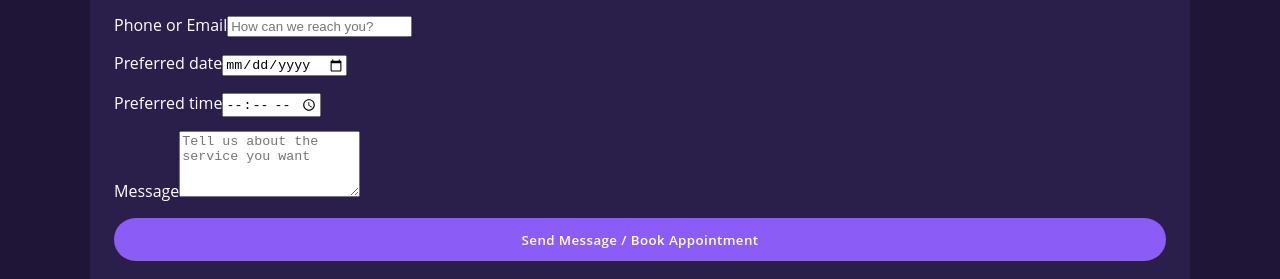
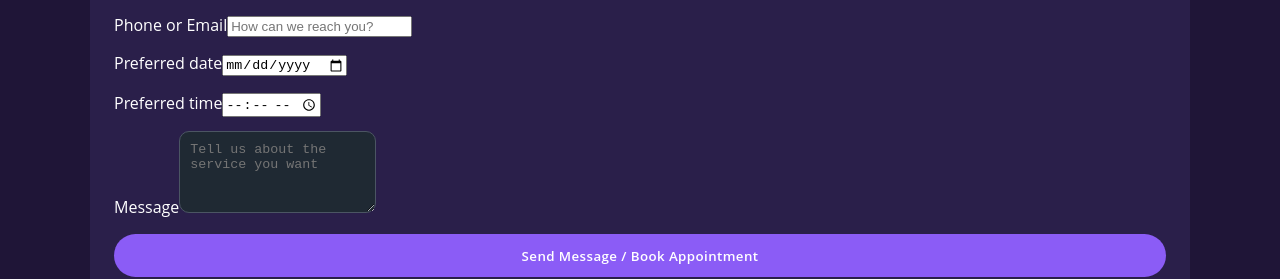
Before and after one commit to FatimaZohra1724/Zohrasalon, a React (Vite) app: page / in a window 1280 px wide. Shown: the part 2802-3081 px from the top of the page. Built offline with nearby package versions, Linux system fonts and the light colour scheme.

Commit message:
Enhance textarea styling in Contact component
Added styling to the textarea for better appearance.

```diff
--- a/src/components/Contact.jsx
+++ b/src/components/Contact.jsx
@@ -88,6 +88,13 @@ export class Contact extends Component {
                 name="message"
                 rows="4"
                 placeholder="Tell us about the service you want"
+                 style={{
+                  backgroundColor: '#1f2933',  // dark background
+                  color: '#f9fafb',            // light text
+                  border: '1px solid #4b5563',
+                  padding: '10px',
+                  borderRadius: '10px'
+                }}
               />
             </label>
 
```
